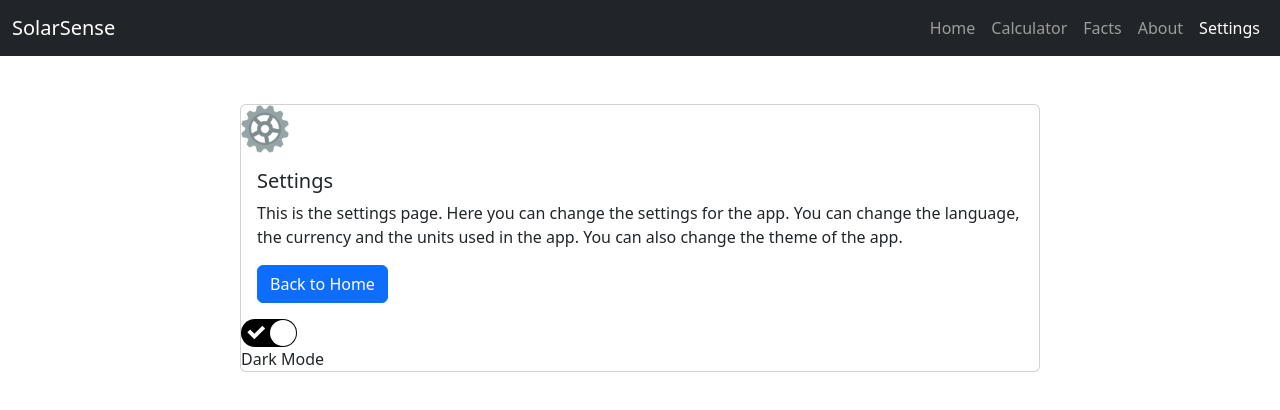
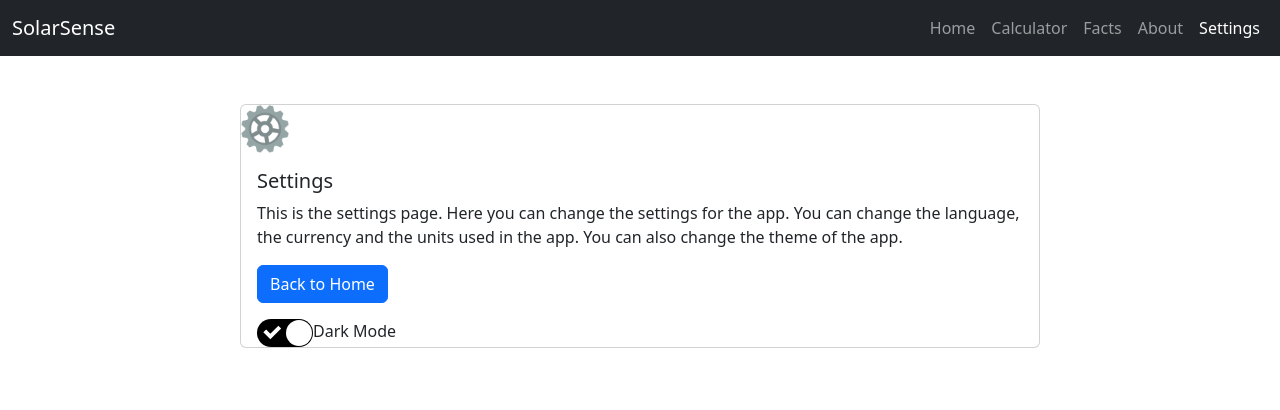
Before and after one commit to BobRolf/DAT257-Agile-G16, a React (Vite) app in the folder SolarSense/: page /settings in a window 1280 px wide. Shown: the top 410 px of the page. Built offline with nearby package versions, Linux system fonts and the light colour scheme.

Commit message:
Update Settings.tsx
small design changes

```diff
--- a/SolarSense/src/pages/Settings.tsx
+++ b/SolarSense/src/pages/Settings.tsx
@@ -10,6 +10,10 @@
       <Navbar />
       <div className="container mt-5 d-flex justify-content-center">
         <SettingsCard>
+          <div
+            className="d-flex justify-content-left align-items-left"
+            style={{ marginLeft: "1rem" }}
+          >
             <Switch
               onChange={setIsDark}
               checked={isDark}
@@ -21,6 +25,7 @@
                 {isDark ? "Dark Mode" : "Light Mode"}
               </span>
             </label>
+          </div>
         </SettingsCard>
         {/* Add SettingCard */}
       </div>
```
Lines whose indentation alone changed are shown as unchanged.
